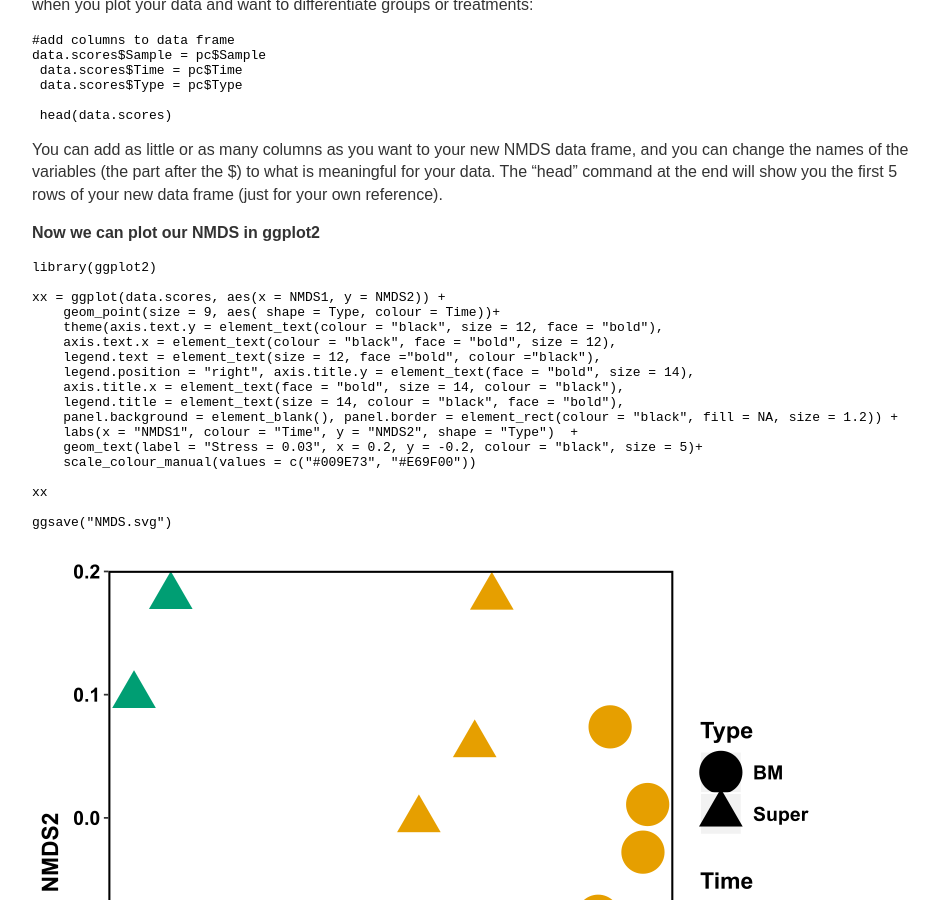
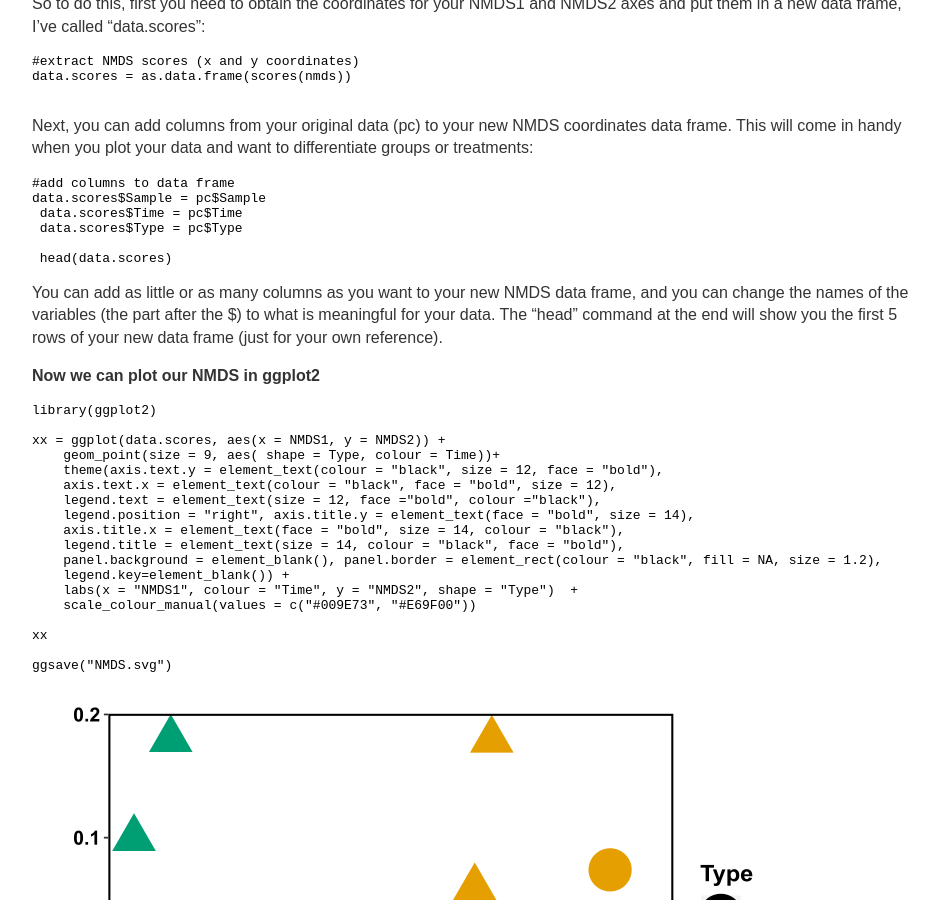
Before and after one commit to jkzorz/jkzorz.github.io, a Jekyll site: the page built from _posts/2019-06-06-NMDS.md, in a window 1280 px wide and 900 px high, scrolled down 2431 px. Shown: the whole window, without its empty margins (160-1099 px from the left). Built offline with Jekyll 4.4.1, drawn with Linux system fonts in a browser that asks for light colours; some of the changed text lies outside the part shown.

Commit message:
Update 2019-06-06-NMDS.md

```diff
--- a/_posts/2019-06-06-NMDS.md
+++ b/_posts/2019-06-06-NMDS.md
@@ -96,9 +99,9 @@ xx = ggplot(data.scores, aes(x = NMDS1, y = NMDS2)) +
     legend.position = "right", axis.title.y = element_text(face = "bold", size = 14),
     axis.title.x = element_text(face = "bold", size = 14, colour = "black"),
     legend.title = element_text(size = 14, colour = "black", face = "bold"),
-    panel.background = element_blank(), panel.border = element_rect(colour = "black", fill = NA, size = 1.2)) +
+    panel.background = element_blank(), panel.border = element_rect(colour = "black", fill = NA, size = 1.2),
+    legend.key=element_blank()) +
     labs(x = "NMDS1", colour = "Time", y = "NMDS2", shape = "Type")  +
-    geom_text(label = "Stress = 0.03", x = 0.2, y = -0.2, colour = "black", size = 5)+
     scale_colour_manual(values = c("#009E73", "#E69F00"))
 
 xx
```
Also changed, not shown: other parts of _posts/2019-06-06-NMDS.md (+3 -0 lines).
